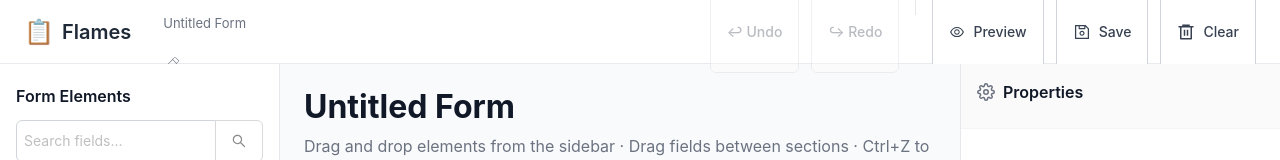
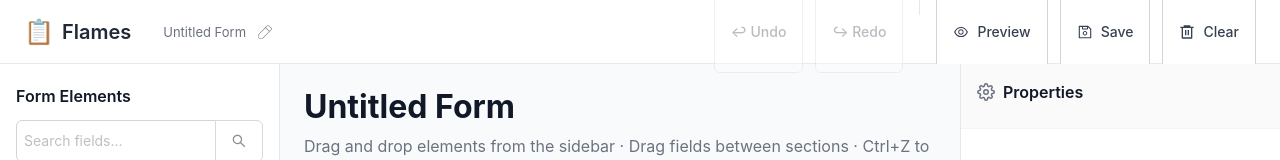
Before and after one commit to Danny-Flames/flames-drag-and-drop-solution, a React (Vite) app: page / in a window 1280 px wide. Shown: the top 160 px of the page. Built offline with nearby package versions, Linux system fonts and the light colour scheme.

Commit message:
made some updates to the stylings of the header section

```diff
--- a/src/components/Layout/DashboardLayout.scss
+++ b/src/components/Layout/DashboardLayout.scss
@@ -113,10 +113,21 @@
     padding: 4px 8px;
     border-radius: 6px;
     transition: background 0.15s;
+    display: flex;
+    align-items: center;
 
     &:hover {
       background: rgba(59, 130, 246, 0.08);
       color: var(--primary-color);
+    }
+
+    .flex-button {
+      display: flex;
+      align-items: center;
+
+      &.left-10 {
+        margin-left: 10px;
+      }
     }
   }
 
@@ -137,6 +148,11 @@
   height: 24px;
   background: var(--border-color);
   margin: 0 4px;
+}
+
+.flex-item {
+  display: flex;
+  align-items: center;
 }
 
 .action-btn {
--- a/src/components/Layout/DashboardLayout.tsx
+++ b/src/components/Layout/DashboardLayout.tsx
@@ -259,8 +259,8 @@ const DashboardLayout: React.FC = () => {
                     setTempTitle(formTitle);
                   }}
                 >
-                  {formTitle}{" "}
-                  <span>
+                  <span>{formTitle} </span>
+                  <span className="flex-button left-10">
                     <PiPencilSimpleThin size={18} />
                   </span>
                 </div>
@@ -290,13 +290,13 @@ const DashboardLayout: React.FC = () => {
             <div className="header-divider" />
 
             <button
-              className="action-btn preview-btn"
+              className="action-btn preview-btn flex-item"
               onClick={() => setPreviewOpen(true)}
             >
-              <span>
+              <span className="flex-item">
                 <AiOutlineEye size={16} />
               </span>{" "}
-              Preview
+              <span>Preview</span>
             </button>
             <button
               className="action-btn save-btn"
@@ -310,16 +310,16 @@ const DashboardLayout: React.FC = () => {
                 }, 1500);
               }}
             >
-              <span>
-                <AiOutlineSave size={18} />
+              <span className="flex-item">
+                <AiOutlineSave size={16} />
               </span>{" "}
-              Save
+              <span>Save</span>
             </button>
             <button
               className="action-btn clear-btn"
               onClick={() => setClearModalOpen(true)}
             >
-              <RiDeleteBin6Line size={18} /> Clear
+              <RiDeleteBin6Line size={16} /> Clear
             </button>
           </div>
         </div>
```
